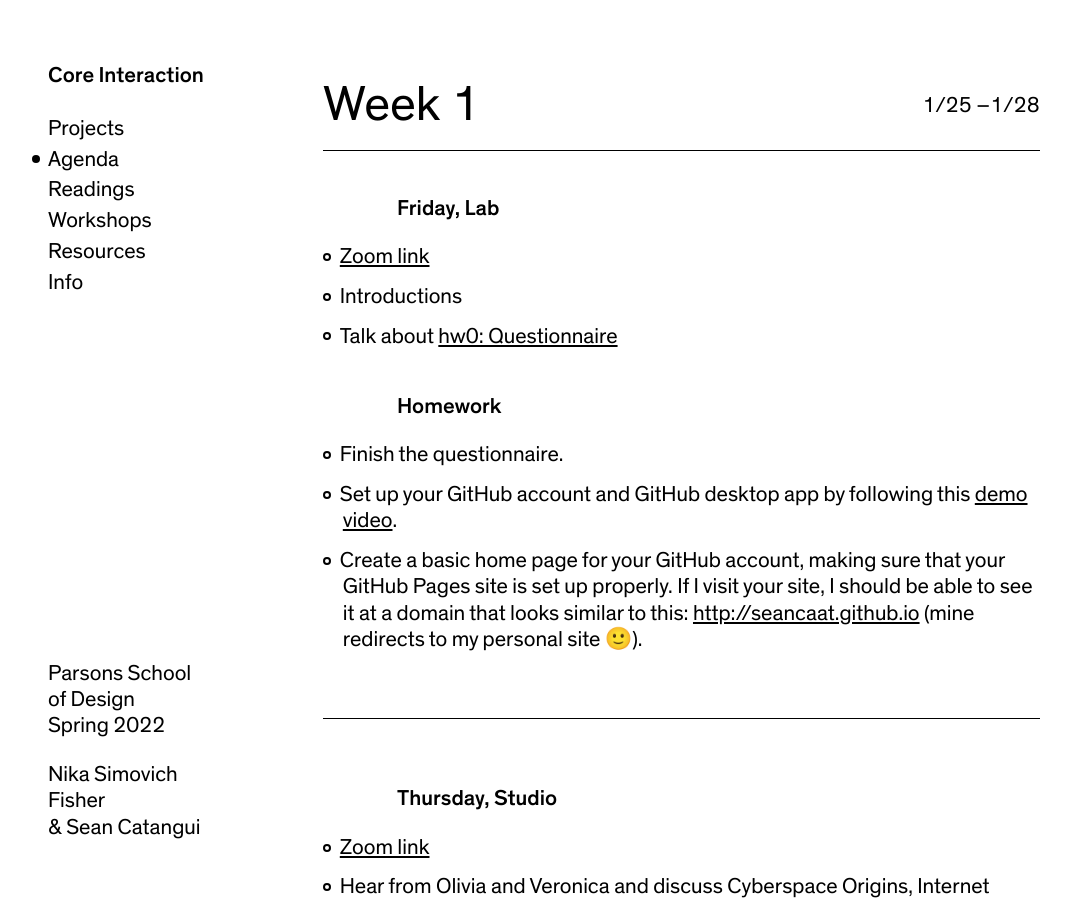
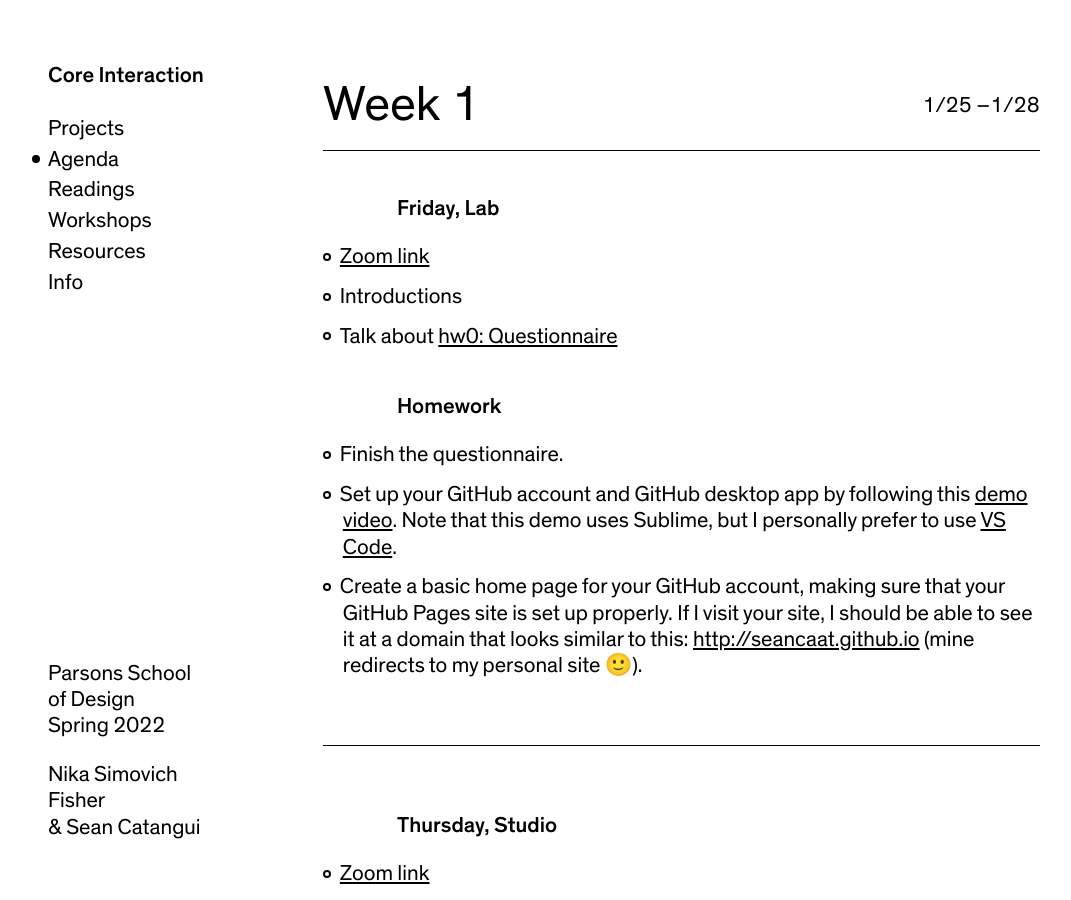
Before and after one commit to nikasimovich/cis22, a Jekyll site: the page built from _agendas/week-1.md, in a window 1280 px wide and 900 px high. Shown: the whole window, without its empty margins (12-1083 px from the left). Built offline with Jekyll 4.4.1, drawn with Linux system fonts in a browser that asks for light colours.

Commit message:
lab week 1 extra note

```diff
--- a/_agendas/week-1.md
+++ b/_agendas/week-1.md
@@ -12,7 +12,7 @@ summary:          Introductions, Cyberspace Origins, Cross-Platform Storytelling
 
 ### Homework
 - Finish the questionnaire.
-- Set up your GitHub account and GitHub desktop app by following this [demo video](https://vimeo.com/showcase/8025633/video/502734712).
+- Set up your GitHub account and GitHub desktop app by following this [demo video](https://vimeo.com/showcase/8025633/video/502734712). Note that this demo uses Sublime, but I personally prefer to use [VS Code](https://code.visualstudio.com).
 - Create a basic home page for your GitHub account, making sure that your GitHub Pages site is set up properly. If I visit your site, I should be able to see it at a domain that looks similar to this: [http://seancaat.github.io](http://seancaat.github.io) (mine redirects to my personal site 🙂).
 
 ---
```
